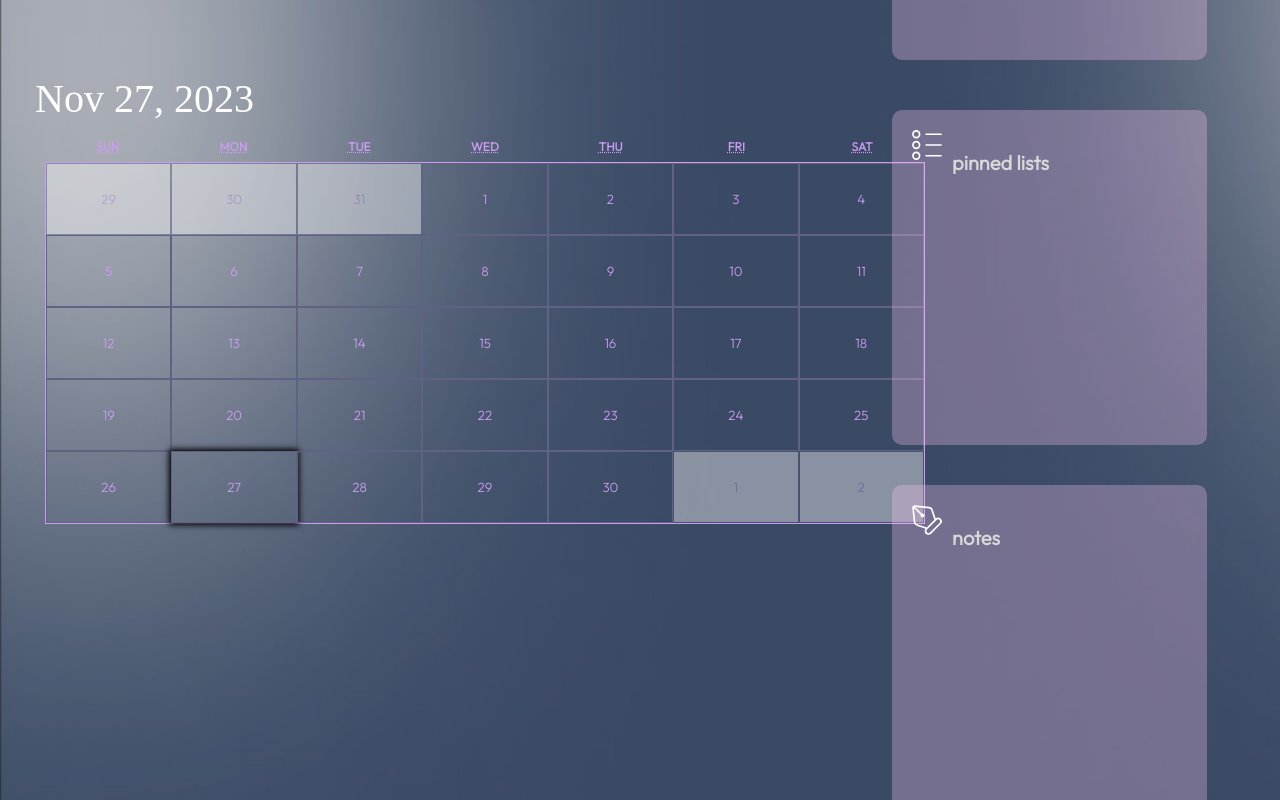
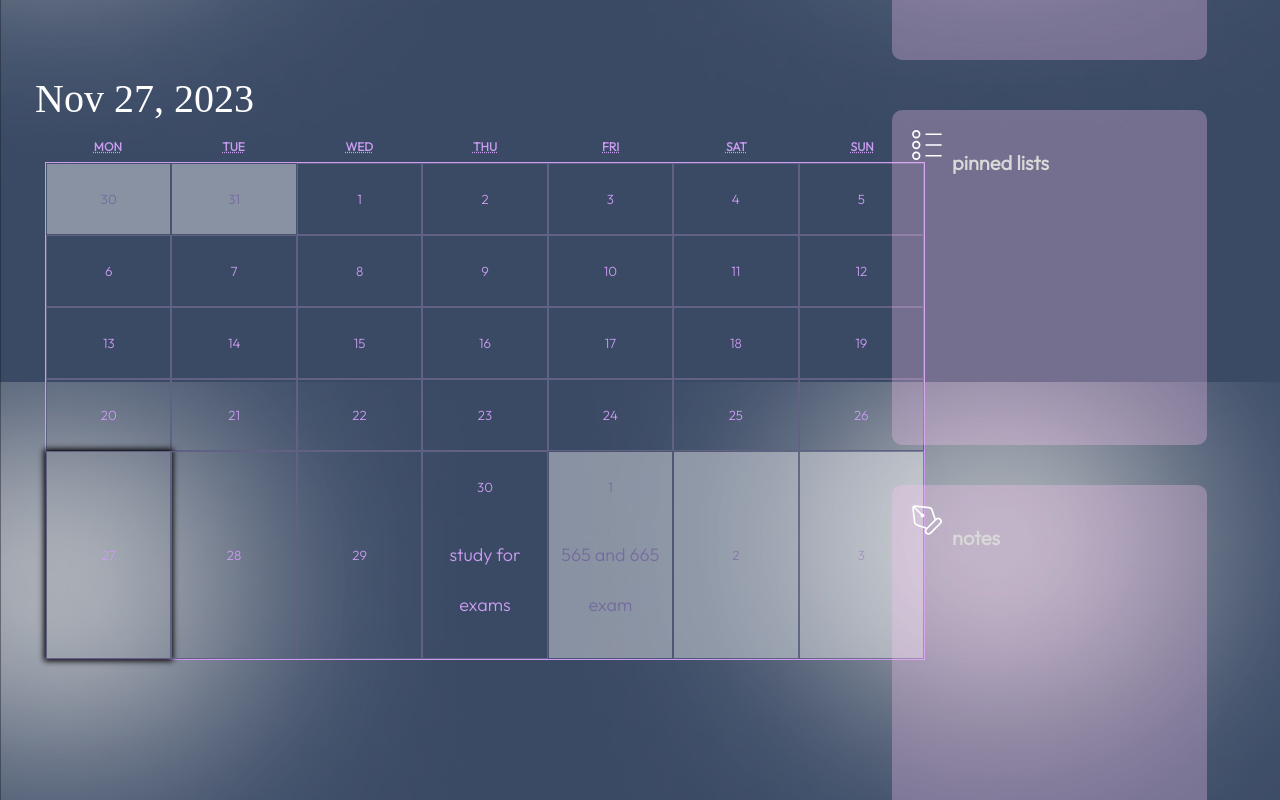
Before and after one commit to brookewest11/PlanNova, a React (Create React App) app in the folder src/plannova/: page /home in a window 1280 px wide. Shown: the part 420-1220 px from the top of the page. Built offline with nearby package versions, Linux system fonts and the light colour scheme; a web font is replaced by a local one.

Commit message:
updated the calendar to have a working tile content, currently has placeholders

```diff
--- a/src/plannova/src/modules/Home.css
+++ b/src/plannova/src/modules/Home.css
@@ -11,7 +11,7 @@ body {
   -webkit-font-smoothing: antialiased;
   -moz-osx-font-smoothing: grayscale;
   background-image: url("background.png");
-  background-size: 1980px 1920px;
+  background-size: cover;
 }
 
 .home-page {
--- a/src/plannova/src/modules/Home.tsx
+++ b/src/plannova/src/modules/Home.tsx
@@ -1,61 +1,88 @@
 //this code implements the PlanNova homepage component: logo, monthly calendar, weekly schedule, and more
 
 //imports React and needed components for the Home page
-import React, { useState } from 'react';
-import { Link } from 'react-router-dom';
+import React, { useState } from "react";
+import { Link } from "react-router-dom";
 import "./Home.css";
 import MonthCal from "./MonthCal";
 import WeeklySchedule from "./Weekly";
 import { CiCircleList, CiCalendar, CiPen } from "react-icons/ci";
-import logopic from './logostars.png';
+import logopic from "./logostars.png";
 
-declare module '*.png';
+declare module "*.png";
 
-function Home(){  //intitalizes a home component function
+function Home() {
+  //intitalizes a home component function
 
-  const currentDate = new Date();  //sets date to current date (for monthly calendar)
-  const options: Intl.DateTimeFormatOptions = {  //formatting for monthly calendar
-    year: 'numeric',
-    month: 'short',
-    day: 'numeric',
+  const currentDate = new Date(); //sets date to current date (for monthly calendar)
+  const options: Intl.DateTimeFormatOptions = {
+    //formatting for monthly calendar
+    year: "numeric",
+    month: "short",
+    day: "numeric",
   };
   const formattedDate = currentDate.toLocaleDateString(undefined, options); //creates the formatted date
 
-    return(
+  return (
     //following sets up the homepage styling, logo, weekly schedule, and montly calendar
-        <div className="home-page" >
+    <div className="home-page">
       <div>
         {/* handles title and logo image */}
         <div className="logo_container_home">
           <img src={logopic} className="logopic_home" />
           <div className="logo_home">PlanNova</div>
         </div>
-          <div className="week">weekly schedule <WeeklySchedule /></div>
+        <div className="week">
+          weekly schedule <WeeklySchedule />
+        </div>
         <div className="calendar">
           <div className="date-title">{formattedDate}</div>
-              <MonthCal />
+          <MonthCal
+            events={[
+              { date: new Date(2023, 10, 30), content: "study for exams" },
+              { date: new Date(2023, 11, 1), content: "565 and 665 exam" },
+            ]}
+          />
         </div>
       </div>
       <div>
         {/* sets up navigation bar and buttons for page that navigates to each respective page */}
         <div className="nav-buttons">
-            <Link to="/list" className="links">lists</Link>
-            <Link to="/meal-planning" className="links">meal planning</Link>
-            <Link to="/fitness-tracker" className="links">fitness tracker</Link>
-            <Link to="/" className="links">logout</Link>
+          <Link to="/list" className="links">
+            lists
+          </Link>
+          <Link to="/meal-planning" className="links">
+            meal planning
+          </Link>
+          <Link to="/fitness-tracker" className="links">
+            fitness tracker
+          </Link>
+          <Link to="/" className="links">
+            logout
+          </Link>
         </div>
         {/* daily calendar and subsections  */}
-          <div className="daily-calendar"><CiCalendar className="icons"/>today's schedule</div>
+        <div className="daily-calendar">
+          <CiCalendar className="icons" />
+          today's schedule
+        </div>
         {/* <input className="firstText"type='text' /> */}
-          <div className="pinned-list"> <Link to="/list" ><CiCircleList className="icons"/></Link>pinned lists
+        <div className="pinned-list">
+          {" "}
+          <Link to="/list">
+            <CiCircleList className="icons" />
+          </Link>
+          pinned lists
         </div>
         {/* <input className="secondText"type='text' /> */}
-          <div className="notes"><CiPen className="icons"/>notes</div>
+        <div className="notes">
+          <CiPen className="icons" />
+          notes
+        </div>
         {/* <input className="thirdText"type='text' /> */}
       </div>
     </div>
-    )
-
+  );
 }
 
 export default Home;
--- a/src/plannova/src/modules/MonthCal.css
+++ b/src/plannova/src/modules/MonthCal.css
@@ -100,3 +100,12 @@
   color: #cb9cf2;
   border: 2px, #616283;
 }
+
+.react-calendar__navigation {
+  display: none;
+}
+
+
+.small {
+  font-size: 18px;
+}
--- a/src/plannova/src/modules/MonthCal.tsx
+++ b/src/plannova/src/modules/MonthCal.tsx
@@ -3,26 +3,49 @@ import Calendar from "react-calendar";
 import "react-calendar/dist/Calendar.css";
 import "./MonthCal.css";
 
-function tileContent({}) {}
+interface Event {
+  date: Date;
+  content: string;
+}
 
-function MonthCal() {
-  const [date, setDate] = useState<any>(new Date());
+interface CalendarProps {
+  events: Event[];
+}
+
+const MonthCal: React.FC<CalendarProps> = ({ events }) => {
+  const [activeDate, setActiveDate] = useState(new Date());
+
+  const tileContent = ({
+    date,
+    view,
+  }: {
+    date: Date;
+    view: string;
+  }): React.ReactNode => {
+    const eventForDate = events.find(
+      (event) => event.date.toDateString() === date.toDateString()
+    );
+
+    if (view === "month" && eventForDate) {
+      return <p className="small">{eventForDate.content}</p>;
+    }
+
+    return null;
+  };
+
+  const onDateChange = (date: Date) => {
+    setActiveDate(date);
+  };
 
   return (
     <div>
       <Calendar
-        onChange={setDate}
-        value={date}
-        defaultValue="month"
-        calendarType="gregory"
+        onChange={() => onDateChange}
+        value={activeDate}
+        tileContent={tileContent}
         showNavigation={false}
-        prev2Label={null}
-        prevLabel={null}
-        nextLabel={null}
-        next2Label={null}
       />
     </div>
   );
-}
-
+};
 export default MonthCal;
```
Lines whose indentation alone changed are shown as unchanged.
